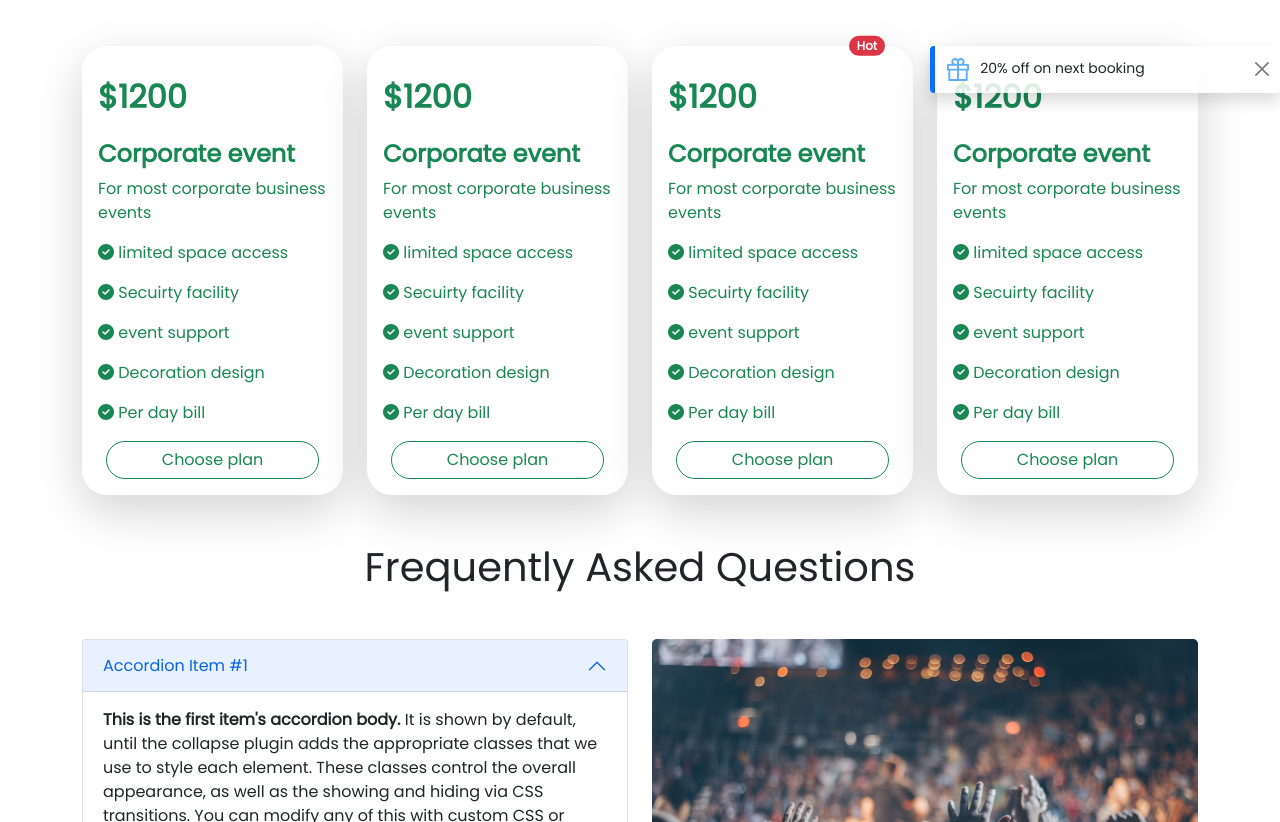
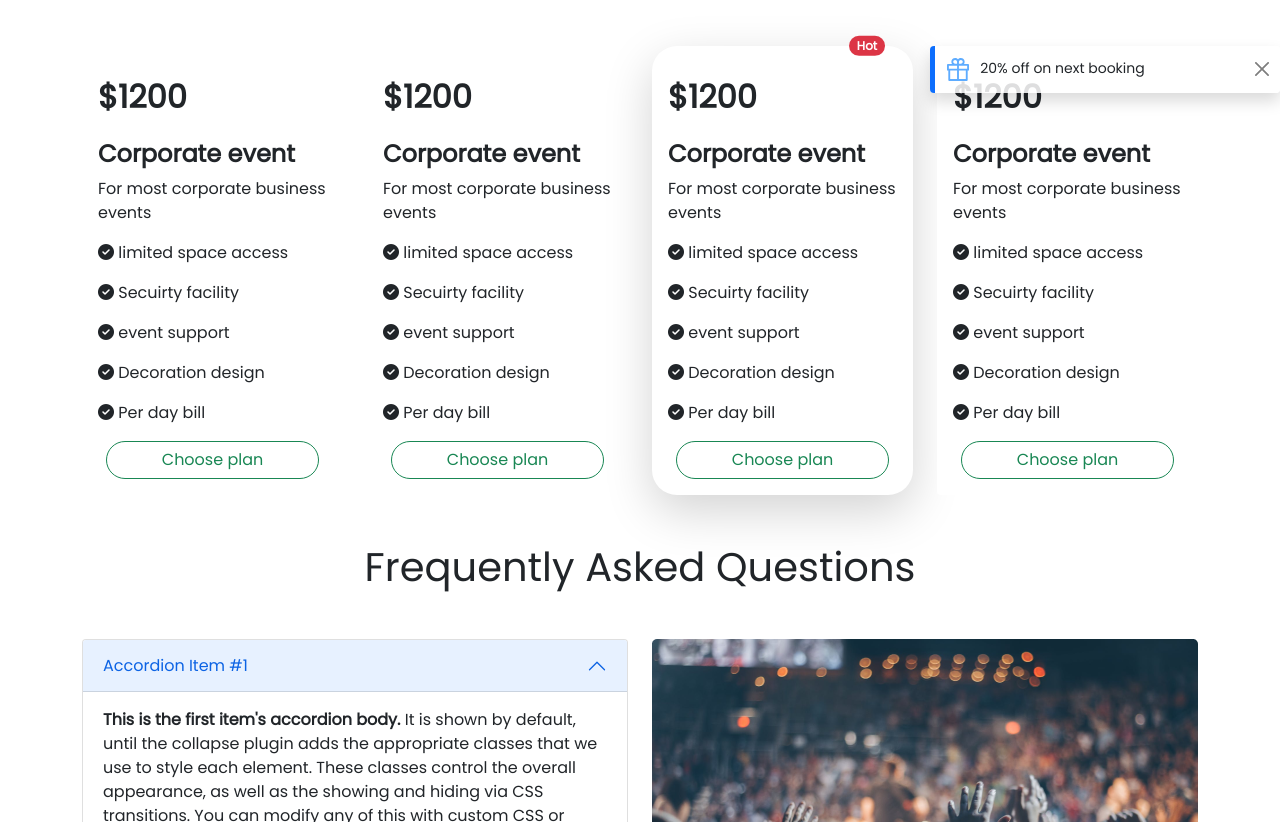
Before and after one commit to mukarrom21/assignment-3, a plain HTML site: page index.html in a window 1280 px wide. Shown: the part 1062-1884 px from the top of the page. Drawn offline with nearby package versions, Linux system fonts and the light colour scheme.

Commit message:
pricing adn footer edited

```diff
--- a/index.html
+++ b/index.html
@@ -139,10 +139,10 @@
     <main class="container">
         <!-- Pricing section -->
         <section class="pricing my-5">
-            <div class="row row-cols-1 row-cols-md-4 g-4 text-success">
+            <div class="row row-cols-1 row-cols-md-4 g-4">
                 <!-- card-1 -->
                 <div class="col">
-                    <div class="card h-100 border-0 shadow-lg radius-1 card-hover">
+                    <div class="card h-100 border-0 radius-1">
                         <div class="card-body">
                             <h2 class="fw-bold py-3">&dollar;1200</h2>
                             <h4 class="card-title fw-bold">Corporate event</h4>
@@ -175,7 +175,7 @@
                 </div>
                 <!-- card-2  -->
                 <div class="col">
-                    <div class="card h-100 border-0 shadow-lg radius-1 card-hover">
+                    <div class="card h-100 border-0 radius-1">
                         <div class="card-body">
                             <h2 class="fw-bold py-3">&dollar;1200</h2>
                             <h4 class="card-title fw-bold">Corporate event</h4>
@@ -208,7 +208,7 @@
                 </div>
                 <!-- card-3 -->
                 <div class="col">
-                    <div class="card h-100 border-0 shadow-lg radius-1 card-hover">
+                    <div class="card h-100 border-0 shadow-lg radius-1">
                         <div class="card-body">
                             <!-- badge start -->
                             <span class="badge-top translate-middle badge rounded-pill bg-danger">
@@ -247,7 +247,7 @@
                 </div>
                 <!-- card-4 -->
                 <div class="col">
-                    <div class="card h-100 border-0 shadow-lg radius-1 card-hover">
+                    <div class="card h-100 border-0">
                         <div class="card-body">
                             <h2 class="fw-bold py-3">&dollar;1200</h2>
                             <h4 class="card-title fw-bold">Corporate event</h4>
@@ -356,8 +356,8 @@
             <p class="col-8">&copy; 2022 MMH. All rights reserved.</p>
             <div class="col-4 d-flex flex-column align-items-center">
                 <h4>Get the App</h4>
-                <div class="w-75"><a href="https://apps.apple.com/us/app/programming-hero-coding-fun/id1478201849" target="_blank"><img class="w-100" src="./images/apple.png" alt=""></a></div>
-                <div class="w-75"><a href="https://play.google.com/store/apps/details?id=com.learnprogramming.codecamp&hl=en&gl=US" target="_blank"><img class="w-100" src="./images/play-store.png" alt=""></a></div>
+                <div class="w-50"><a href="https://apps.apple.com/us/app/programming-hero-coding-fun/id1478201849" target="_blank"><img class="w-100" src="./images/apple.png" alt=""></a></div>
+                <div class="w-50"><a href="https://play.google.com/store/apps/details?id=com.learnprogramming.codecamp&hl=en&gl=US" target="_blank"><img class="w-100" src="./images/play-store.png" alt=""></a></div>
             </div>
         </div>
     </footer>
--- a/style.css
+++ b/style.css
@@ -21,11 +21,11 @@ body {
 .card {
   transition: 0.5s all;
 }
-.card:hover {
+/* .card:hover {
   transform: scale(1.12);
   z-index: 1;
   cursor: pointer;
-}
+} */
 .card:hover .card > a {
   background-color: white;
 }
```
